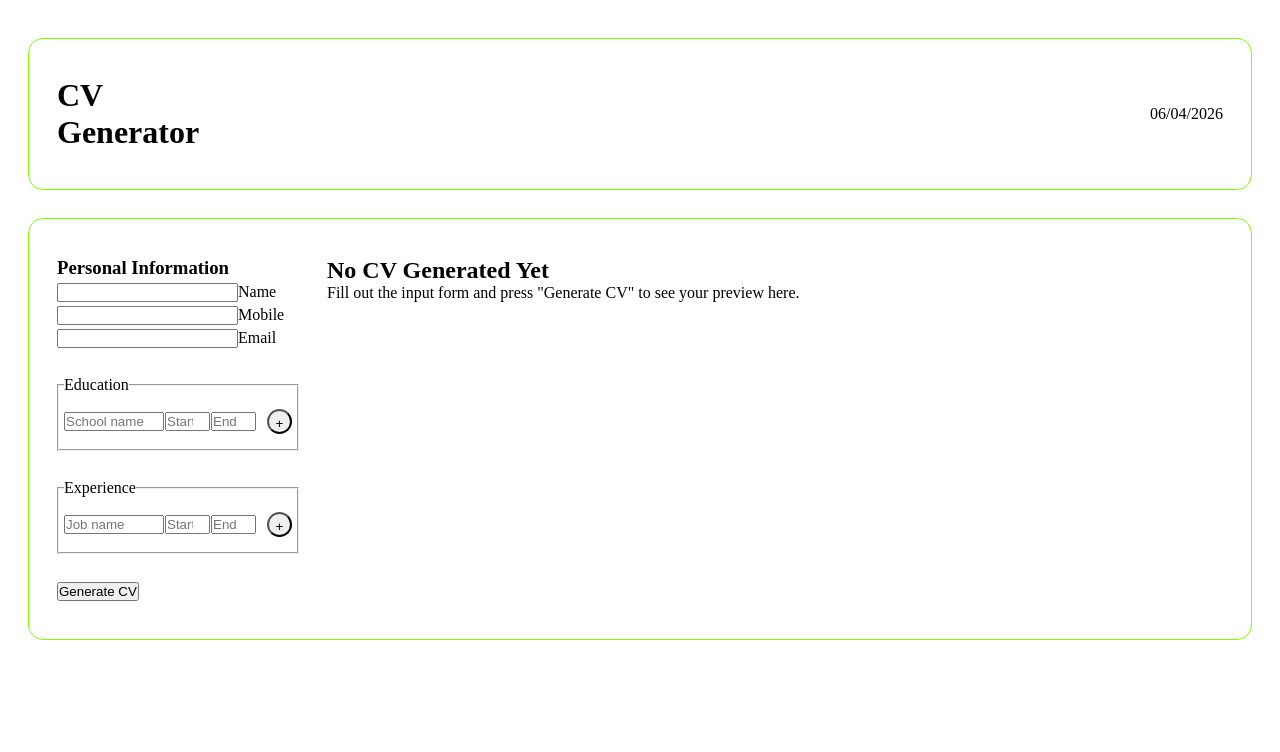
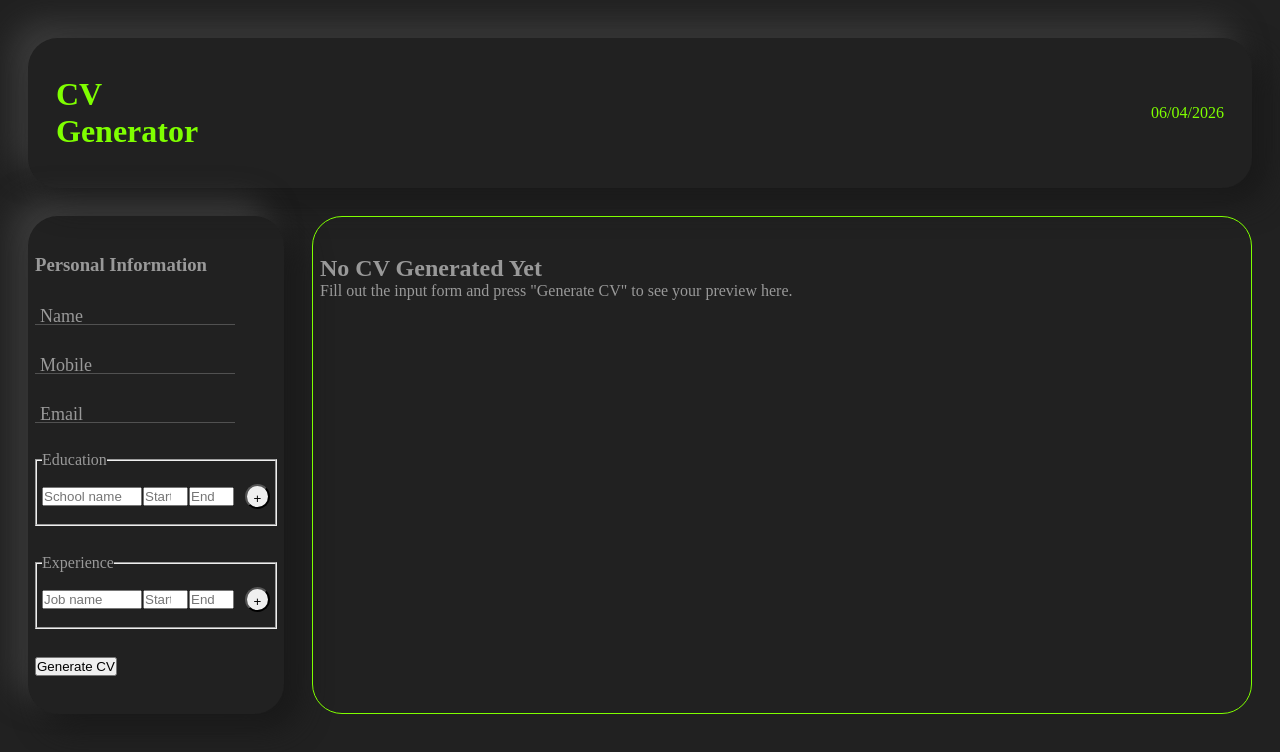
Before and after one commit to NomadicHippiee/cv-generator, a React (Vite) app: page / in a window 1280 px wide. Shown: the top 752 px of the page. Built offline with nearby package versions, Linux system fonts and the light colour scheme.

Commit message:
Fix layout

```diff
--- a/src/styles/App.css
+++ b/src/styles/App.css
@@ -9,36 +9,134 @@
   height: 100vh;
   min-width: 375px;
   padding: 38px 28px;
+  background-color: #212121;
+    color: #999;
 }
 
 header {
   padding: 38px 28px;
   display: flex;
+  color: chartreuse;
   justify-content: space-between;
   align-items: center;
-    border-radius: 15px;
-    border: 1px solid chartreuse;
+  border-radius: 30px;
+  box-shadow:
+    15px 15px 30px rgb(25, 25, 25),
+    -15px -15px 30px rgb(60, 60, 60);
 
 }
 
 main {
   display: block;
-    padding: 38px 28px;
   border-radius: 15px;
-    border: 1px solid chartreuse;
   margin: 28px 0px;
-
-
 }
 
 form {
+  padding: 38px 7px;
   display: flex;
   flex-direction: column;
   gap: 28px;
   align-items: flex-start;
   max-width: 262px;
+    border-radius: 30px;
+  box-shadow:
+    15px 15px 30px rgb(25, 25, 25),
+    -15px -15px 30px rgb(60, 60, 60);
+}
+.inputGroup {
+  position: relative;
+}
+.input {
+  font-size: 16px;
+  padding: 5px;
+  display: block;
+  width: 200px;
+  border: none;
+  border-bottom: 1px solid #515151;
+  background: transparent;
+  margin-top: 20px;
+}
 
+.input:focus {
+  outline: none;
 }
+
+label {
+  color: #999;
+  font-size: 18px;
+  font-weight: normal;
+  position: absolute;
+  pointer-events: none;
+  left: 5px;
+  top: 10px;
+  transition: 0.2s ease all;
+  -moz-transition: 0.2s ease all;
+  -webkit-transition: 0.2s ease all;
+}
+
+.input:focus ~ label,
+.input:valid ~ label {
+  top: -11px;
+  font-size: 14px;
+  color: chartreuse;
+}
+
+.bar {
+  position: relative;
+  display: block;
+  width: 200px;
+}
+
+.bar::before,
+.bar::after {
+  content: "";
+  height: 2px;
+  width: 0;
+  bottom: 1px;
+  position: absolute;
+  background: chartreuse;
+  transition: 0.2s ease all;
+  -moz-transition: 0.2s ease all;
+  -webkit-transition: 0.2s ease all;
+}
+
+.bar::before {
+  left: 50%;
+}
+
+.bar::after {
+  right: 50%;
+}
+
+.input:focus ~ .bar:before,
+.input:focus ~ .bar:after {
+  width: 50%;
+}
+
+.highlight {
+  position: absolute;
+  height: 60%;
+  width: 100px;
+  top: 25%;
+  left: 0;
+  pointer-events: none;
+  opacity: 0.5;
+}
+
+.input:focus ~ .highlight {
+  animation: inputHighlighter 0.3s ease;
+}
+@keyframes inputHighlighter {
+  from {
+    background: chartreuse;
+  }
+  to {
+    width: 0;
+    background: transparent;
+  }
+}
+
 fieldset {
   padding: 15px 5px;
 }
@@ -47,10 +145,10 @@
   display: flex;
   gap: 1px;
   align-items: center;
-
 }
 
-.addSchool, .addJob {
+.addSchool,
+.addJob {
   width: 100px;
 }
 
@@ -65,18 +163,17 @@
   line-height: 25px;
   text-align: center;
   margin-left: 10px;
-
 }
 
 .addBtn:hover {
   font-size: 1.5rem;
 }
 
+.cv-preview-container {
+    border-radius: 30px;
+    border: 1px solid chartreuse;
+    padding: 38px 7px;
 
-.personalInfo {
-    display: flex;
-    flex-direction: column;
-    gap: 4px;
 }
 
 @media (min-width: 801px) {
@@ -85,7 +182,6 @@
     gap: 28px;
   }
 
-
   .cv-preview-container {
     flex: auto;
   }
```
Lines whose indentation alone changed are shown as unchanged.
